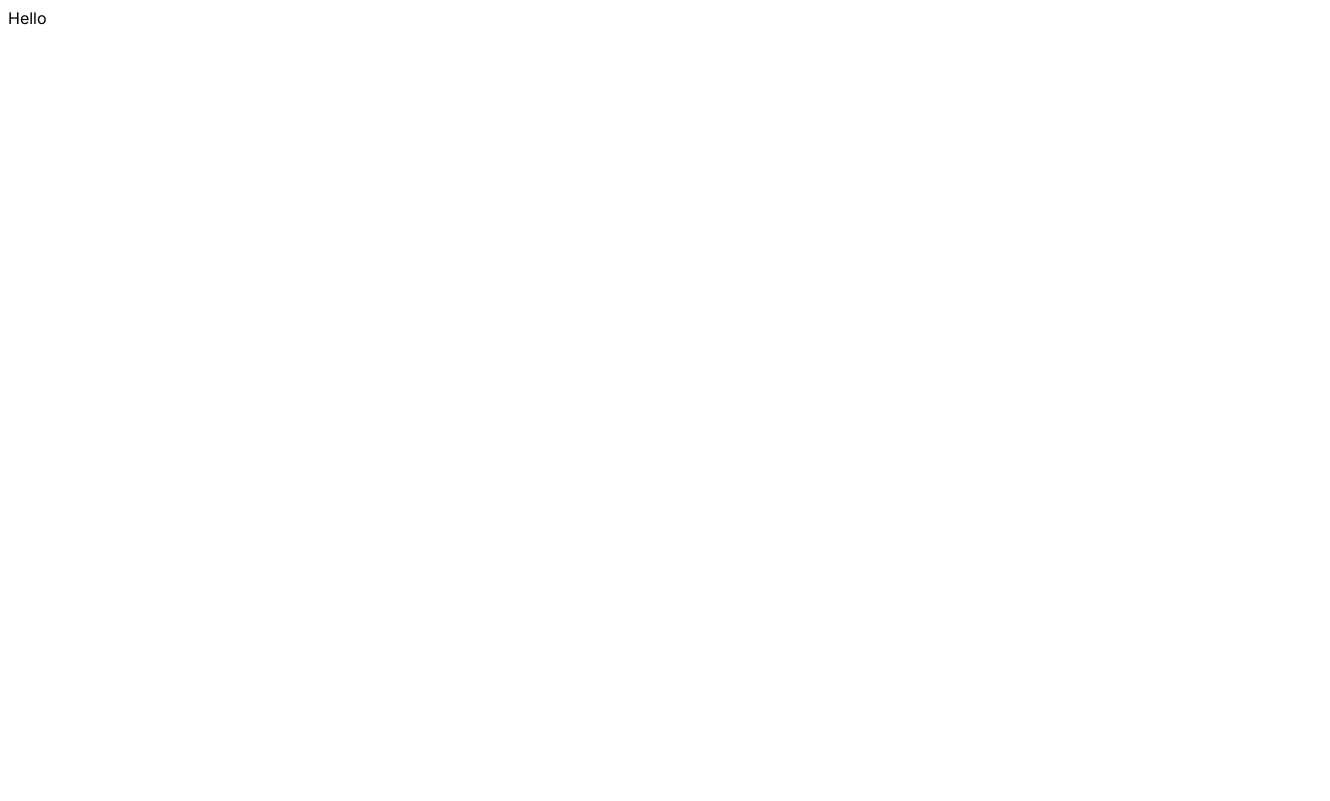
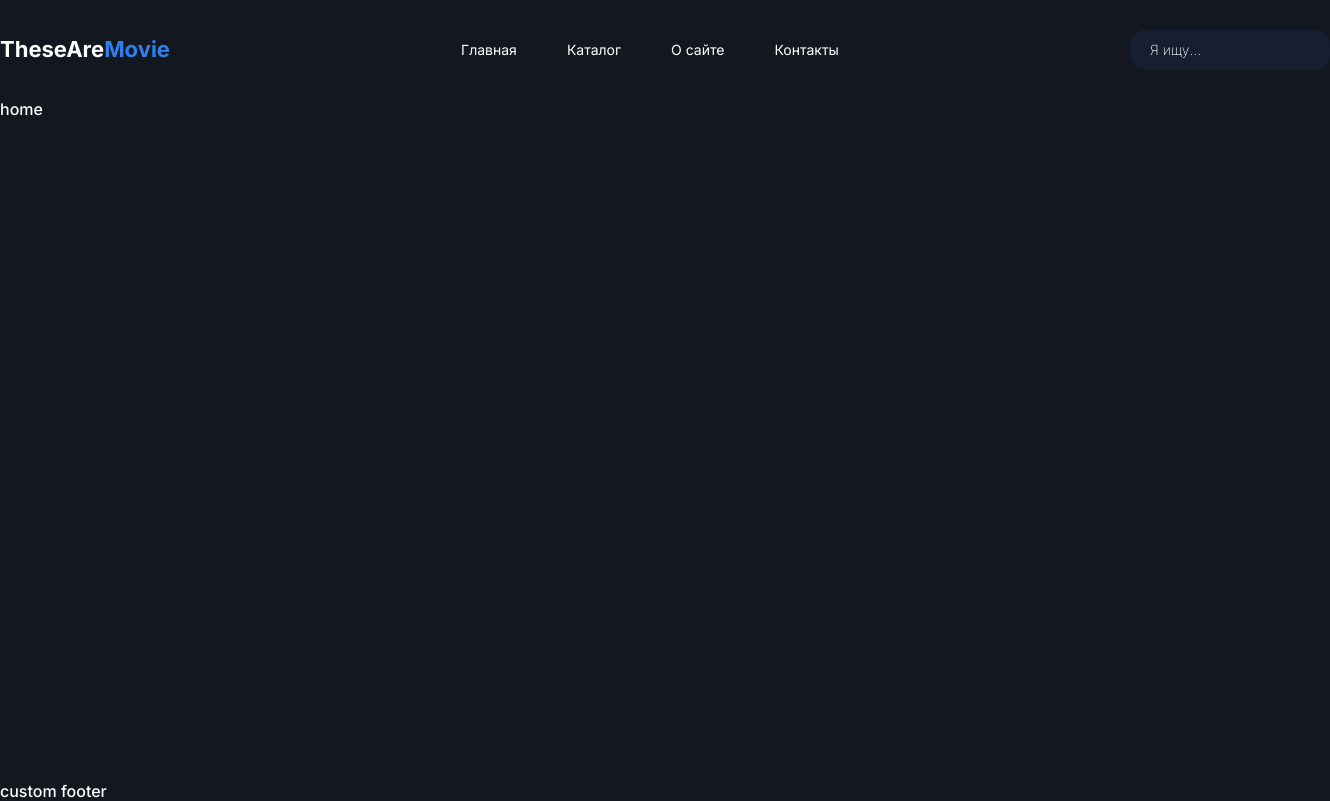
Before and after one commit to reznichenkosa/movie-db-vue, a Vue app: page / in a window 1280 px wide. Shown: the whole page, 1330 px wide, since content can reach past the window. Built offline with nearby package versions, Linux system fonts and the light colour scheme.

Commit message:
feat: add header and base layout

```diff
--- a/package.json
+++ b/package.json
@@ -9,6 +9,7 @@
   },
   "dependencies": {
     "core-js": "^3.8.3",
+    "normalize.css": "^8.0.1",
     "vue": "^3.2.13",
     "vue-router": "^4.0.3",
     "vuex": "^4.0.0"
--- a/src/App.vue
+++ b/src/App.vue
@@ -1,12 +1,17 @@
 <template>
-  <div class="">Hello</div>
+  <base-layout>
+    <home-page/>
+  </base-layout>
 </template>
 
-<style lang="scss">
-@import url('https://fonts.googleapis.com/css2?family=Inter:wght@100;200;300;400;500;600;700;800;900&display=swap');
+<script>
+import HomePage from '@/pages/HomePage.vue';
+import BaseLayout from './components/BaseLayout.vue';
 
-body {
-  font-family: 'Inter', sans-serif;
-  font-weight: 400;
-}
-</style>
+export default {
+  components: {
+    HomePage,
+    BaseLayout,
+  },
+};
+</script>
--- /dev/null
+++ b/src/components/BaseLayout.vue
@@ -0,0 +1,23 @@
+<template>
+  <custom-header/>
+    <main class="main">
+        <slot></slot>
+    </main>
+  <custom-footer/>
+</template>
+
+<script>
+import CustomFooter from './CustomFooter.vue';
+import CustomHeader from './CustomHeader.vue';
+
+export default {
+  components: { CustomHeader, CustomFooter },
+  name: 'base-layout',
+};
+</script>
+
+<style>
+.main {
+    flex: 1 1 auto;
+}
+</style>
--- /dev/null
+++ b/src/components/CustomFooter.vue
@@ -0,0 +1,15 @@
+<template>
+  <footer class="footer">
+      custom footer
+  </footer>
+</template>
+
+<script>
+export default {
+  name: 'custom-footer',
+};
+</script>
+
+<style>
+
+</style>
--- /dev/null
+++ b/src/components/CustomHeader.vue
@@ -0,0 +1,109 @@
+<template>
+  <header class="header">
+    <div class="wrapper container">
+      <div class="logo"><a href="#">TheseAre<span>Movie</span></a></div>
+      <nav class="navigation">
+        <ul class="links">
+          <li class="link"><a href="#">Главная</a></li>
+          <li class="link"><a href="#">Каталог</a></li>
+          <li class="link"><a href="#">О сайте</a></li>
+          <li class="link"><a href="#">Контакты</a></li>
+        </ul>
+      </nav>
+      <div class="search-box">
+        <div class="field">
+          <input type="text" id="search" autocomplete="off" required/>
+          <label for="search" data-label="Поиск" data-placeholder="Я ищу..."></label>
+        </div>
+      </div>
+    </div>
+  </header>
+</template>
+
+<script>
+export default {
+  name: 'custom-header',
+};
+</script>
+
+<style scoped lang="scss">
+.wrapper {
+  position: sticky;
+  top: 0;
+  display: flex;
+  justify-content: space-between;
+  align-items: center;
+  height: 100px;
+
+  .logo {
+    font-size: 22px;
+    font-weight: 700;
+    span {
+      color: var(--color-primary);
+    }
+  }
+
+  .links {
+   display: flex;
+   font-size: 14px;
+   line-height: 14px;
+   font-weight: 400;
+  }
+
+  .link {
+    margin-right: 50px;
+
+    &:last-child {
+      margin-right: 0;
+    }
+
+    a {
+      transition: .3s;
+      &:hover {
+        color: var(--color-primary);
+      }
+    }
+  }
+}
+
+.field {
+  display: flex;
+  position: relative;
+
+  input {
+    width: 200px;
+    height: 40px;
+    background-color: var(--color-alt);
+    border: none;
+    border-radius: 15px;
+    padding: 0 20px 0;
+    color: #ffffff;
+    font-weight: 200;
+    font-size: 14px;
+    &:valid,
+    &:focus {
+      outline: none;
+    }
+    &:valid + label:before,
+    &:focus + label:before {
+        content: attr(data-label);
+        transform: translateX(calc(-100% - 35px)) translateY(-50%);
+        cursor: auto;
+    }
+  }
+
+  label {
+    &:before {
+      content: attr(data-placeholder);
+      position: absolute;
+      left: 20px;
+      top: 50%;
+      transform: translateY(-50%);
+      font-weight: 200;
+      font-size: 14px;
+      transition: ease .5s;
+      cursor: text;
+    }
+  }
+}
+</style>
--- a/src/main.js
+++ b/src/main.js
@@ -2,5 +2,7 @@ import { createApp } from 'vue';
 import App from './App.vue';
 import router from './router';
 import store from './store';
+import 'normalize.css';
+import '@/styles/global.scss';
 
 createApp(App).use(store).use(router).mount('#app');
--- /dev/null
+++ b/src/pages/HomePage.vue
@@ -0,0 +1,12 @@
+<template>
+  <div>home</div>
+</template>
+
+<script>
+export default {
+  name: 'home-page',
+};
+</script>
+
+<style>
+</style>
--- /dev/null
+++ b/src/styles/global.scss
@@ -0,0 +1,41 @@
+@import url('https://fonts.googleapis.com/css2?family=Inter:wght@100;200;300;400;500;600;700;800;900&display=swap');
+
+* {
+    box-sizing: border-box;
+}
+
+:root {
+    --color-main: #131720;
+    --color-alt: #151f30;
+    --color-primary: #2f80ed;
+}
+
+a {
+    color: inherit;
+    text-decoration: none;
+}
+
+ul {
+    padding: 0;
+    margin: 0;
+    list-style-type: none;
+}
+
+html,
+body {
+    font-family: 'Inter', sans-serif;
+    font-weight: 500;
+    background-color: var(--color-main);
+    color: #ffffff;
+}
+
+.container {
+    width: 1330px;
+    margin: 0 auto;
+}
+
+#app {
+    display: flex;
+    flex-direction: column;
+    min-height: 100vh;
+}
--- a/vue.config.js
+++ b/vue.config.js
@@ -2,4 +2,5 @@ const { defineConfig } = require('@vue/cli-service');
 
 module.exports = defineConfig({
   transpileDependencies: true,
+  lintOnSave: false
 });
```
Also changed, not shown: 1 other file (tests, documents, lock files or other folders).
